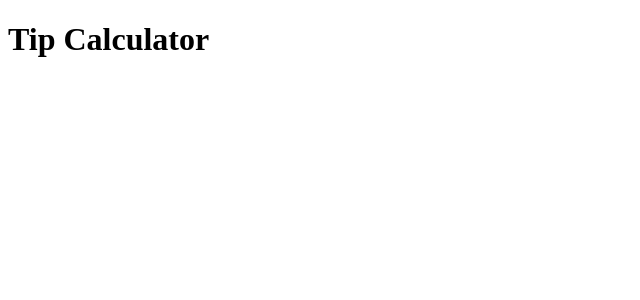
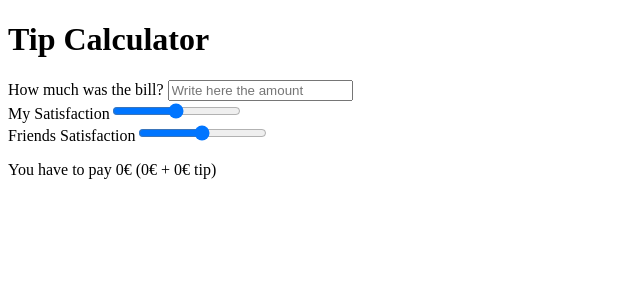
Before and after one commit to CezarLuca/05_3_tip_calculator, a React (Create React App) app: page / in a window 1280 px wide. Shown: the top 300 px of the page, without its empty margins (0-640 px from the left). Built offline with nearby package versions, Linux system fonts and the light colour scheme.

Commit message:
Bill component added

```diff
--- a/src/App.js
+++ b/src/App.js
@@ -1,7 +1,60 @@
+import { useState } from "react";
+
 export default function App() {
     return (
         <div>
             <h1>Tip Calculator</h1>
+            <Bill />
+            <MySatisfaction />
+            <FriendsSatisfaction />
+            <PayCheck totalAmount={0} billedAmount={0} tipAmount={0} />
         </div>
     );
 }
+
+function Bill() {
+    const [bill, setBill] = useState("");
+
+    const handleInputChange = (event) => {
+        setBill(event.target.value);
+    };
+
+    return (
+        <div>
+            <label>How much was the bill? </label>
+            <input
+                className="no-arrows"
+                type="number"
+                placeholder="Write here the amount"
+                value={bill}
+                onChange={handleInputChange}
+            />
+        </div>
+    );
+}
+
+function MySatisfaction() {
+    return (
+        <div>
+            <label>My Satisfaction</label>
+            <input type="range" />
+        </div>
+    );
+}
+
+function FriendsSatisfaction() {
+    return (
+        <div>
+            <label>Friends Satisfaction</label>
+            <input type="range" />
+        </div>
+    );
+}
+
+function PayCheck({ totalAmount, billedAmount, tipAmount }) {
+    return (
+        <div>
+            <p>{`You have to pay ${totalAmount}€ (${billedAmount}€ + ${tipAmount}€ tip)`}</p>
+        </div>
+    );
+}
--- /dev/null
+++ b/src/index.css
@@ -0,0 +1,10 @@
+input.no-arrows::-webkit-outer-spin-button,
+input.no-arrows::-webkit-inner-spin-button {
+    -webkit-appearance: none;
+    margin: 0;
+}
+
+input.no-arrows {
+    -moz-appearance: textfield;
+    appearance: textfield;
+}
--- a/src/index.js
+++ b/src/index.js
@@ -1,5 +1,6 @@
 import React from "react";
 import ReactDOM from "react-dom/client";
+import "./index.css";
 import App from "./App";
 
 const root = ReactDOM.createRoot(document.getElementById("root"));
```
Also changed, not shown: 1 other file (tests, documents, lock files or other folders).
